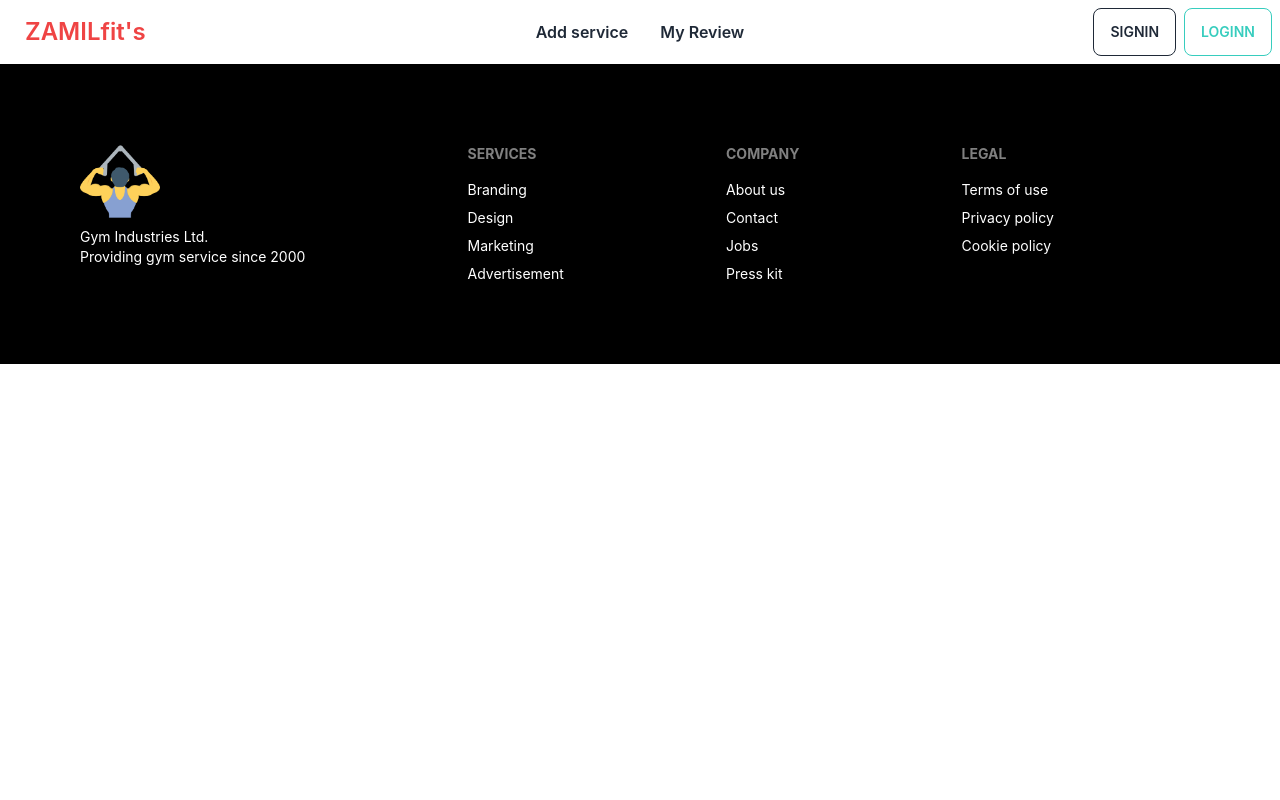
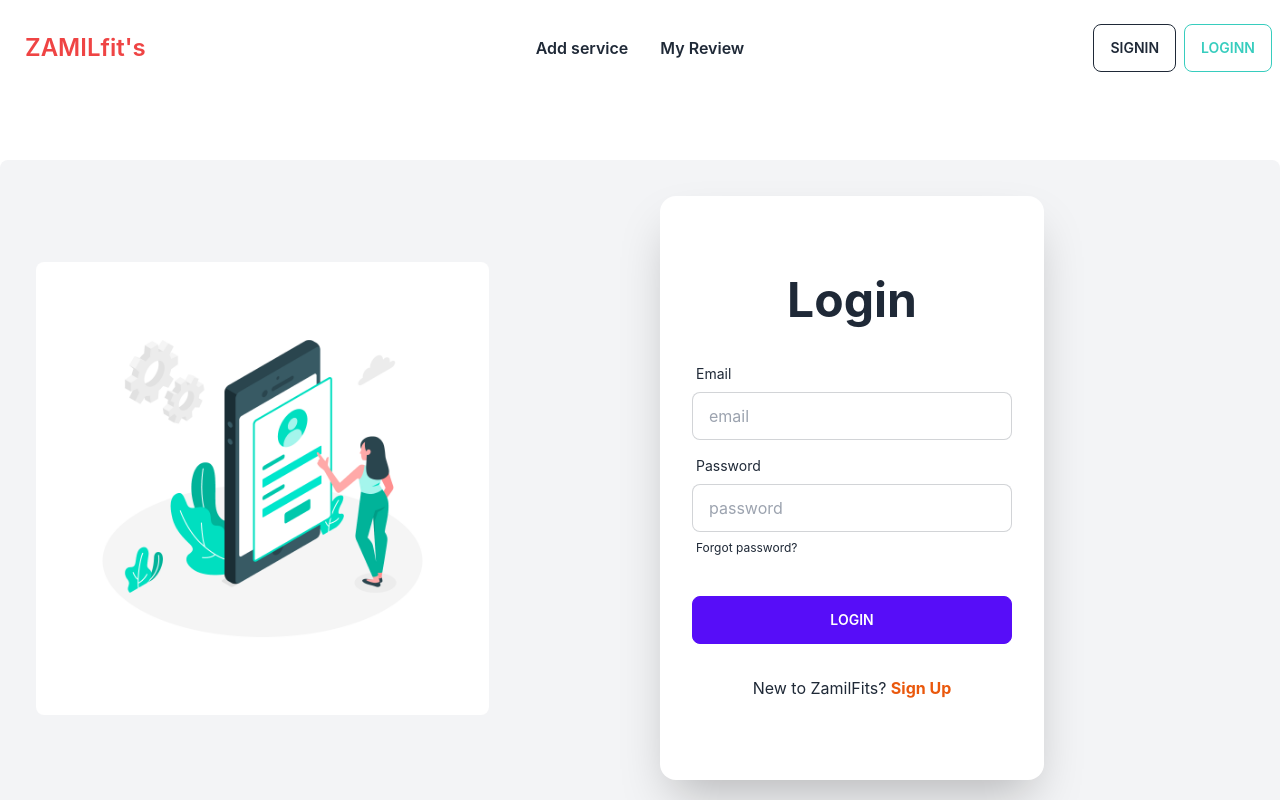
Before and after one commit to shafayatzamil/zamilfit-client, a React (Create React App) app: page /login in a window 1280 px wide. Shown: the top 800 px of the page. Built offline with nearby package versions, Linux system fonts and the light colour scheme.

Commit message:
login page done

```diff
--- a/src/component/pages/login/Login.js
+++ b/src/component/pages/login/Login.js
@@ -1,11 +1,66 @@
-import React from 'react';
+import React from "react";
+import { Link } from "react-router-dom";
+import loginImage from "../../../assets/images/login-image.jpg";
 
 const Login = () => {
-    return (
-        <div>
-
+  const handleSubmit = (e) => {
+    e.preventDefault();
+    const form = e.target;
+    const email = form.email.value;
+    const password = form.password.value;
+    console.log(email, password);
+    form.reset();
+  };
+  return (
+    <div className="hero w-full my-20 bg-gray-100 py-5 rounded-lg">
+      <div className="hero-content grid gap-10 md:grid-cols-2 flex-col lg:flex-row">
+        <div className="text-center lg:text-left">
+          <img className=" ml-5 w-3/4 rounded-lg" src={loginImage} alt="" />
         </div>
-    );
+        <div className="card flex-shrink-0 w-full max-w-sm shadow-2xl bg-base-100 py-20">
+          <h1 className="text-5xl text-center font-bold">Login</h1>
+          <form className="card-body" onSubmit={handleSubmit}>
+            <div className="form-control">
+              <label className="label">
+                <span className="label-text">Email</span>
+              </label>
+              <input
+                type="text"
+                name="email"
+                placeholder="email"
+                className="input input-bordered"
+              />
+            </div>
+            <div className="form-control">
+              <label className="label">
+                <span className="label-text">Password</span>
+              </label>
+              <input
+                type="password"
+                name="password"
+                placeholder="password"
+                className="input input-bordered"
+              />
+              <label className="label">
+                <a href="#" className="label-text-alt link link-hover">
+                  Forgot password?
+                </a>
+              </label>
+            </div>
+            <div className="form-control mt-6">
+              <input className="btn btn-primary" type="submit" value="Login" />
+            </div>
+          </form>
+          <p className="text-center">
+            New to ZamilFits?{" "}
+            <Link className="text-orange-600 font-bold" to="/register">
+              Sign Up
+            </Link>{" "}
+          </p>
+        </div>
+      </div>
+    </div>
+  );
 };
 
 export default Login;
--- a/src/component/pages/register/Register.js
+++ b/src/component/pages/register/Register.js
@@ -1,11 +1,11 @@
-import React from 'react';
+import React from "react";
+import { Link } from "react-router-dom";
+import loginImage from "../../../assets/images/login-image.jpg";
+const Register = () => {
 
-const Register = () => {
-    return (
-        <div>
-            <h2>this is register page</h2>
-        </div>
-    );
+  return (
+    <h2>this is register</h2>
+  );
 };
 
 export default Register;
--- a/src/component/shared/header/Header.js
+++ b/src/component/shared/header/Header.js
@@ -3,7 +3,7 @@ import { Link } from "react-router-dom";
 
 const Header = () => {
   return (
-    <div className="navbar bg-base-100">
+    <div className="navbar bg-base-500  mt-4">
       <div className="navbar-start">
         <div className="dropdown">
           <label tabIndex={0} className="btn btn-ghost lg:hidden">
```
Also changed, not shown: src/assets/images/login-image.jpg (added).
